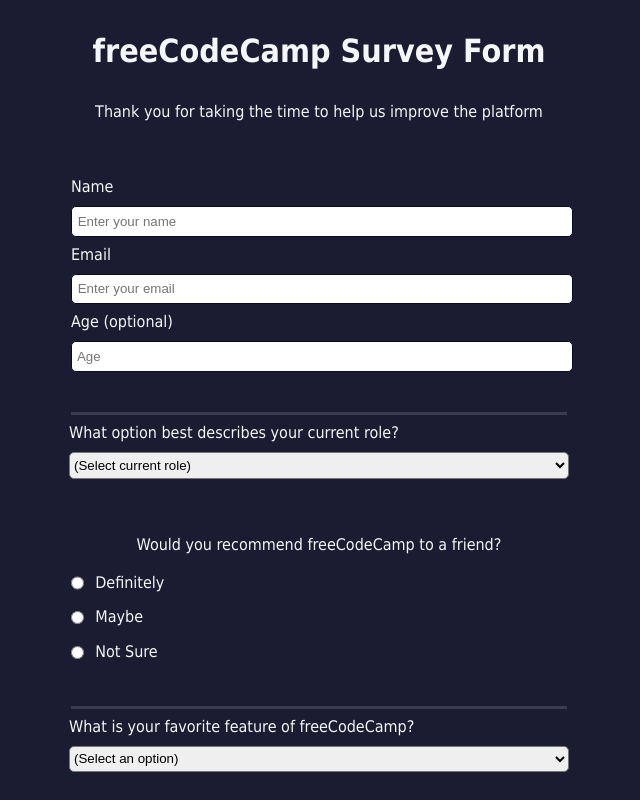
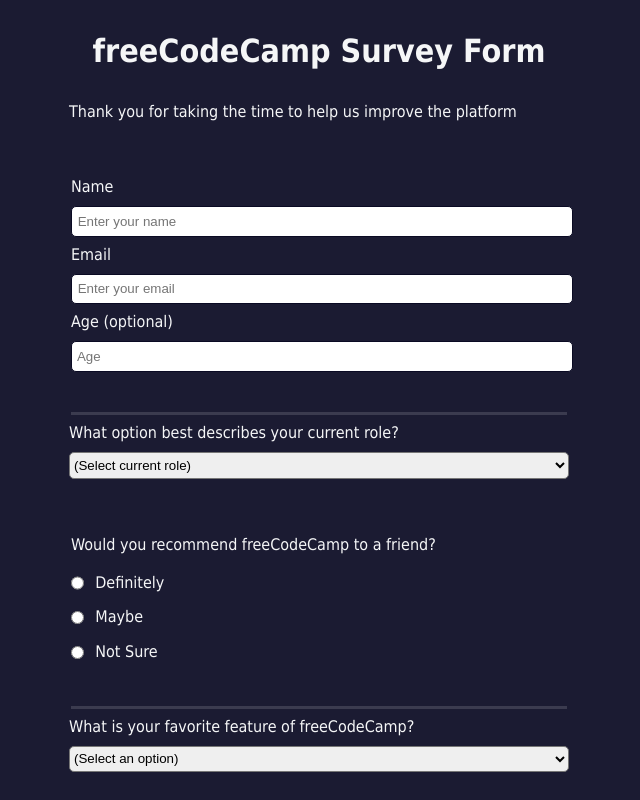
Before and after one commit to paco-jones/registration, a plain HTML site: page index.html in a window 1280 px wide. Shown: the top 800 px of the page, without its empty margins (321-961 px from the left). Drawn offline with Linux system fonts and the light colour scheme.

Commit message:
Left-align p elements

```diff
--- a/index.html
+++ b/index.html
@@ -7,9 +7,10 @@
 
   </head>
   <body>
+    <div class="background-image"></div>
+    <form><div class="form"></div>
     <h1>freeCodeCamp Survey Form</h1>
     <p>Thank you for taking the time to help us improve the platform</p>
-    <form method="post" action='https://register-demo.freecodecamp.org'>
       <fieldset>
         <label for="name">Name<input id="name" name="name" type="text" placeholder=" Enter your name" required /></label>
         <label for="email">Email <input id="email" name="email" type="email" placeholder=" Enter your email" required /></label>
--- a/styles.css
+++ b/styles.css
@@ -8,7 +8,7 @@ body {
     font-size: 16px;
   }
 
-  h1, p {
+  h1 {
     margin: 1em auto;
     text-align: center;
   }
```
